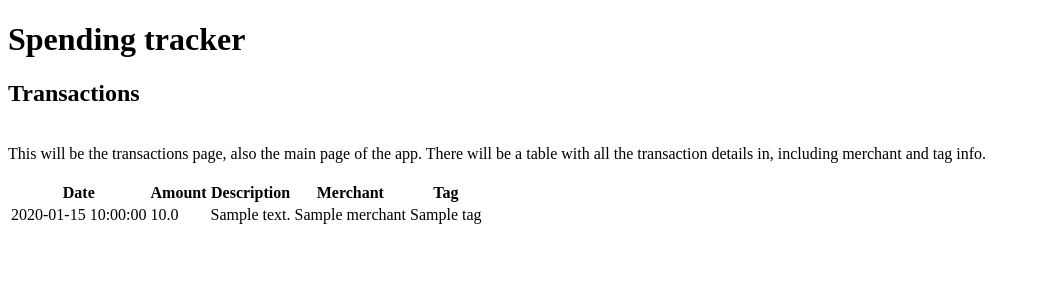
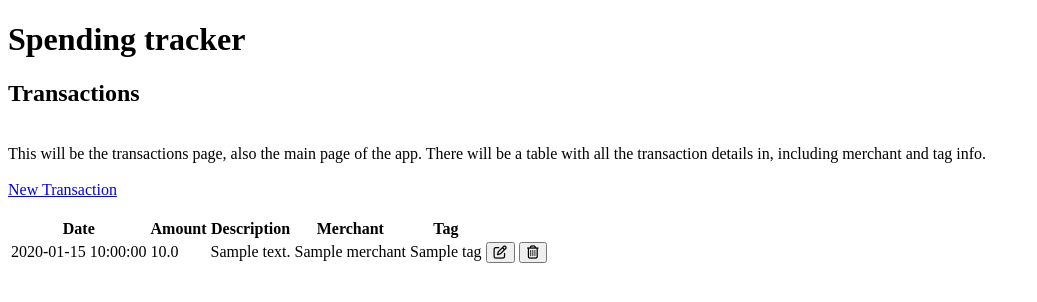
Before and after one commit to Andrew-Lindsay42/Spending-Tracker, a Flask app: page /transactions in a window 1280 px wide. Shown: the top 302 px of the page, without its empty margins (0-1037 px from the left). Run offline with Flask 2, Linux system fonts and the light colour scheme; a database or web service that is not in the repository returns one stand-in record (values such as "Sample title"); some libraries are stand-ins or nearby versions.

Commit message:
Added some buttons to edit/delete/new

```diff
--- a/templates/base.html
+++ b/templates/base.html
@@ -5,6 +5,7 @@
     <meta http-equiv="X-UA-Compatible" content="IE=edge">
     <meta name="viewport" content="width=device-width, initial-scale=1.0">
     <link rel="stylesheet" href="https://stackpath.bootstrapcdn.com/font-awesome/4.7.0/css/font-awesome.min.css" crossorigin="anonymous">
+    <script src="https://kit.fontawesome.com/e7f2007bab.js" crossorigin="anonymous"></script>
     <link rel='stylesheet' href={{url_for('static', filename='/style.css')}}>
     <title>Spending Tracker</title>
 </head>
--- a/templates/transactions/index.html
+++ b/templates/transactions/index.html
@@ -3,6 +3,7 @@
 <h1>Spending tracker</h1>
 <h2>Transactions</h2>
 <br>This will be the transactions page, also the main page of the app. There will be a table with all the transaction details in, including merchant and tag info. <br><br>
+<a href = "/transactions/new">New Transaction</a><br><br>
 
 <table class="transaction_table">
   <tr class="transaction_table_header">
@@ -11,6 +12,8 @@
     <th>Description</th>
     <th>Merchant</th>
     <th>Tag</th>
+    <th></th>
+    <th></th>
   </tr>
 {% for transaction in transactions %}
     <tr class="transaction_row">
@@ -19,6 +22,13 @@
         <td>{{transaction.description}}</td>
         <td>{{transaction.merchant.name}}</td>
         <td>{{transaction.tag.name}}</td>
+        <td><form action="/transactions/{{transaction.id}}/edit">
+            <button><i class="far fa-edit"></i></button></td>
+            </form>
+        <td><form action="transactions/{{transaction.id}}/delete" method = "post">
+                <button><i class="far fa-trash-alt"></i></button>
+            </form>
+        </td>
     </tr>
 {% endfor %}
 </table>
```
